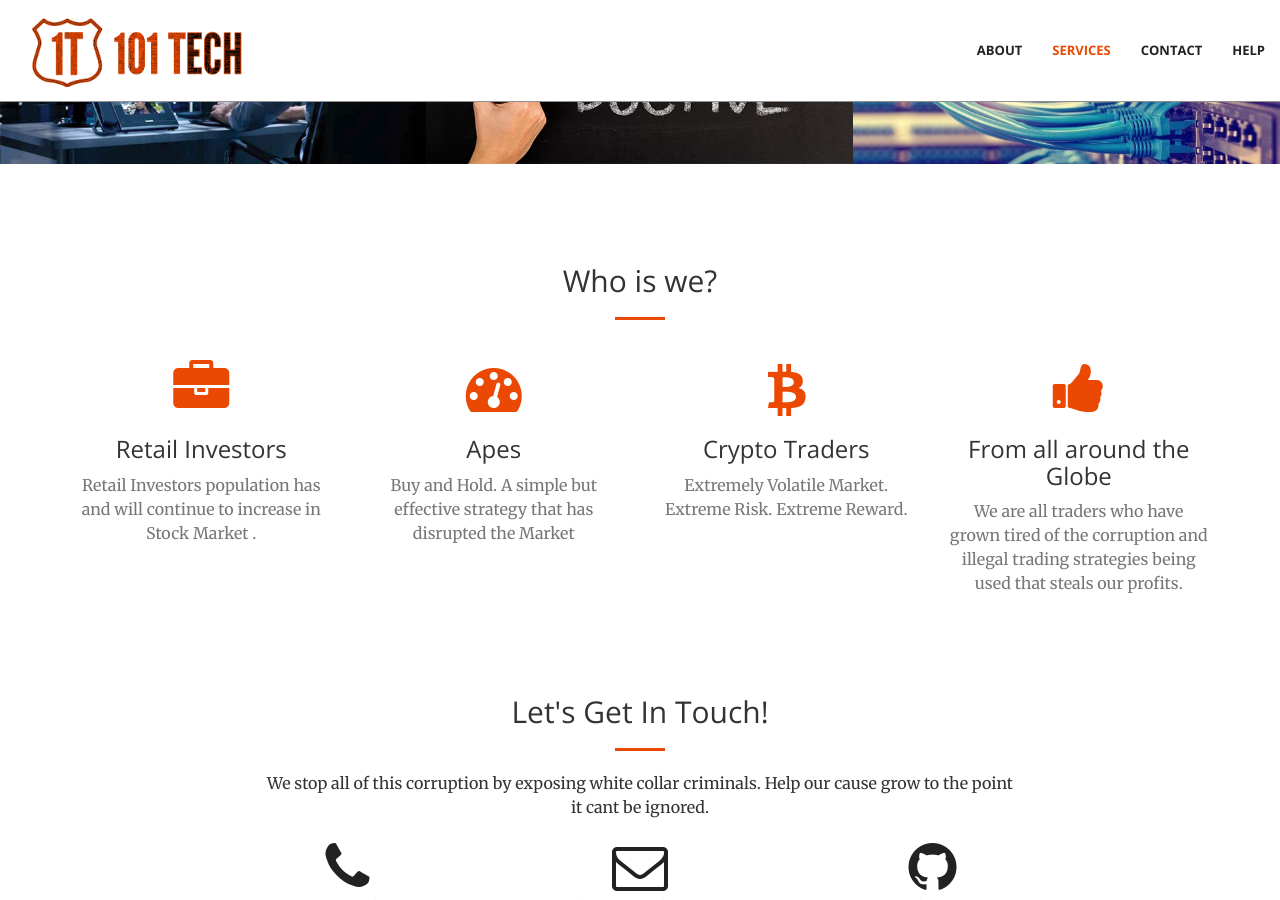
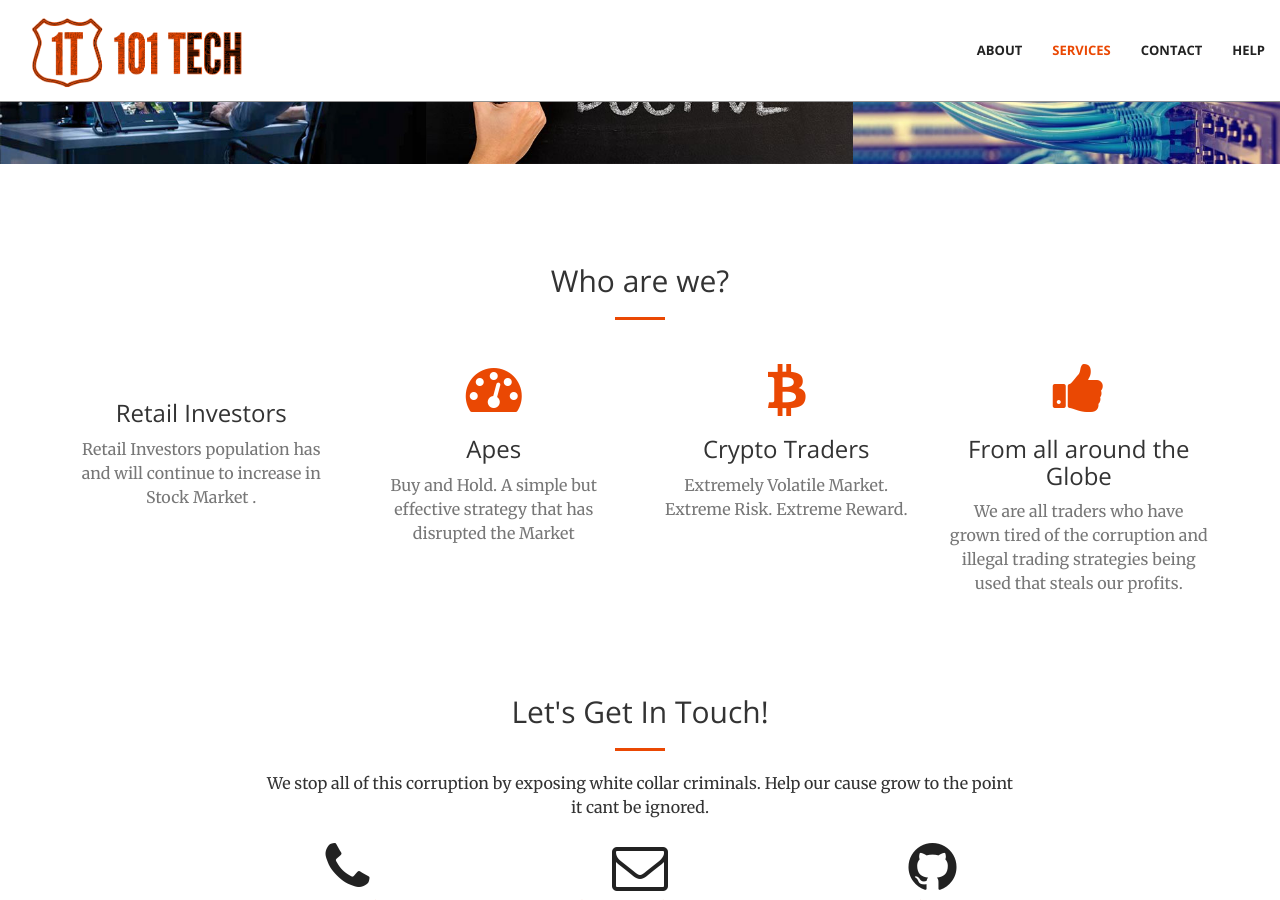
Before and after one commit to WeKnow1/Weknow, a Jekyll site: the page built from index.html, in a window 1280 px wide and 900 px high, scrolled down 1823 px. Built offline with Jekyll 4.4.1, drawn with Linux system fonts in a browser that asks for light colours.

Commit message:
Update whyus.html

```diff
--- a/_includes/whyus.html
+++ b/_includes/whyus.html
@@ -2,7 +2,7 @@
     <div class="container">
         <div class="row">
             <div class="col-lg-12 text-center">
-                <h2 class="section-heading">Who is we? </h2>
+                <h2 class="section-heading">Who are we? </h2>
                 <hr class="primary">
             </div>
         </div>
@@ -11,7 +11,7 @@
         <div class="row">
             <div class="col-lg-3 col-md-6 text-center">
                 <div class="service-box">
-                    <i class="fa fa-4x fa-briefcase wow bounceIn text-primary" data-wow-delay=".1s"></i>
+                    <i class="fa fa-4x fa-arrow-trend-up wow bounceIn text-primary" data-wow-delay=".1s"></i>
                     <h3>Retail Investors</h3>
                     <p class="text-muted">Retail Investors population has and will continue to increase in Stock Market .</p>
                 </div>
```
